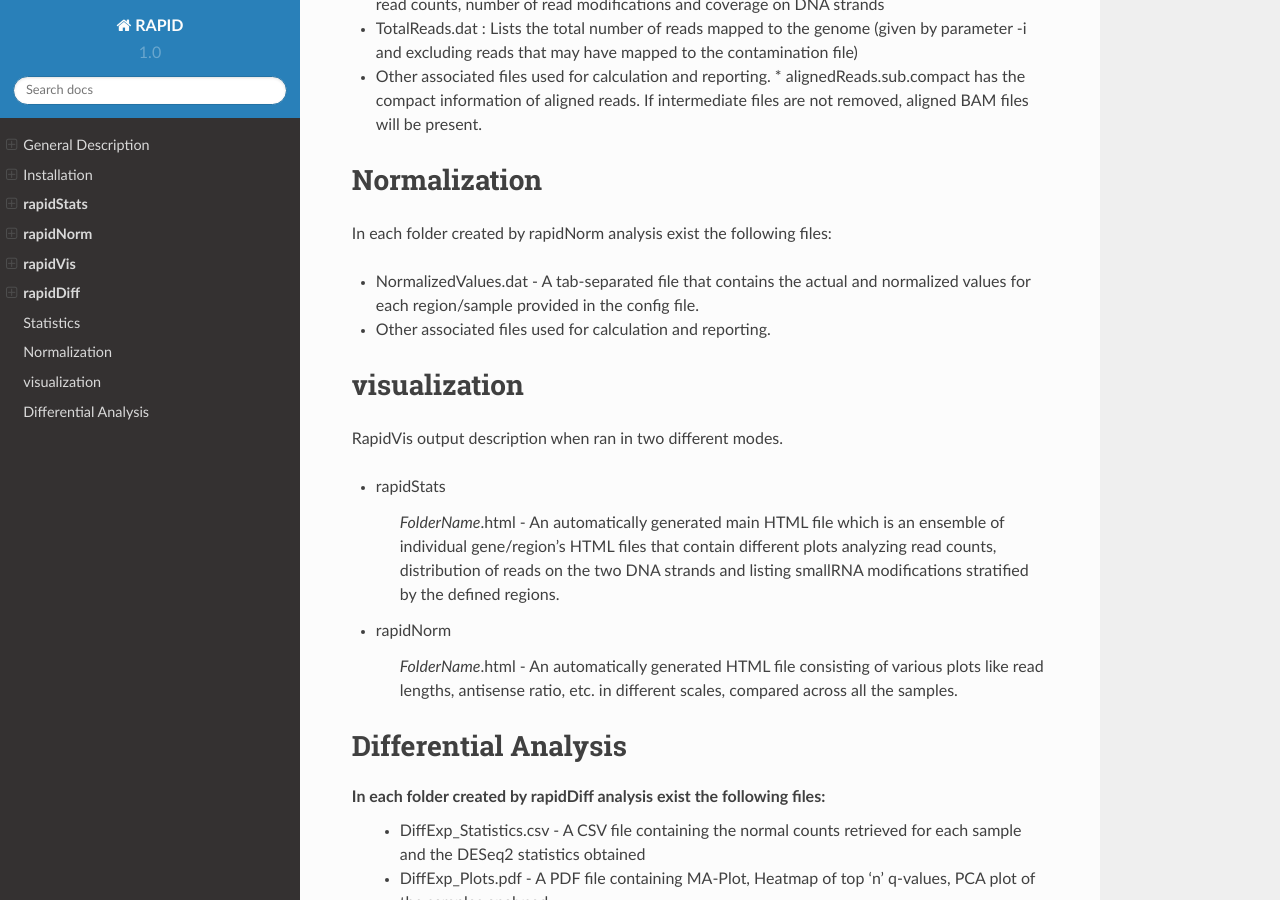
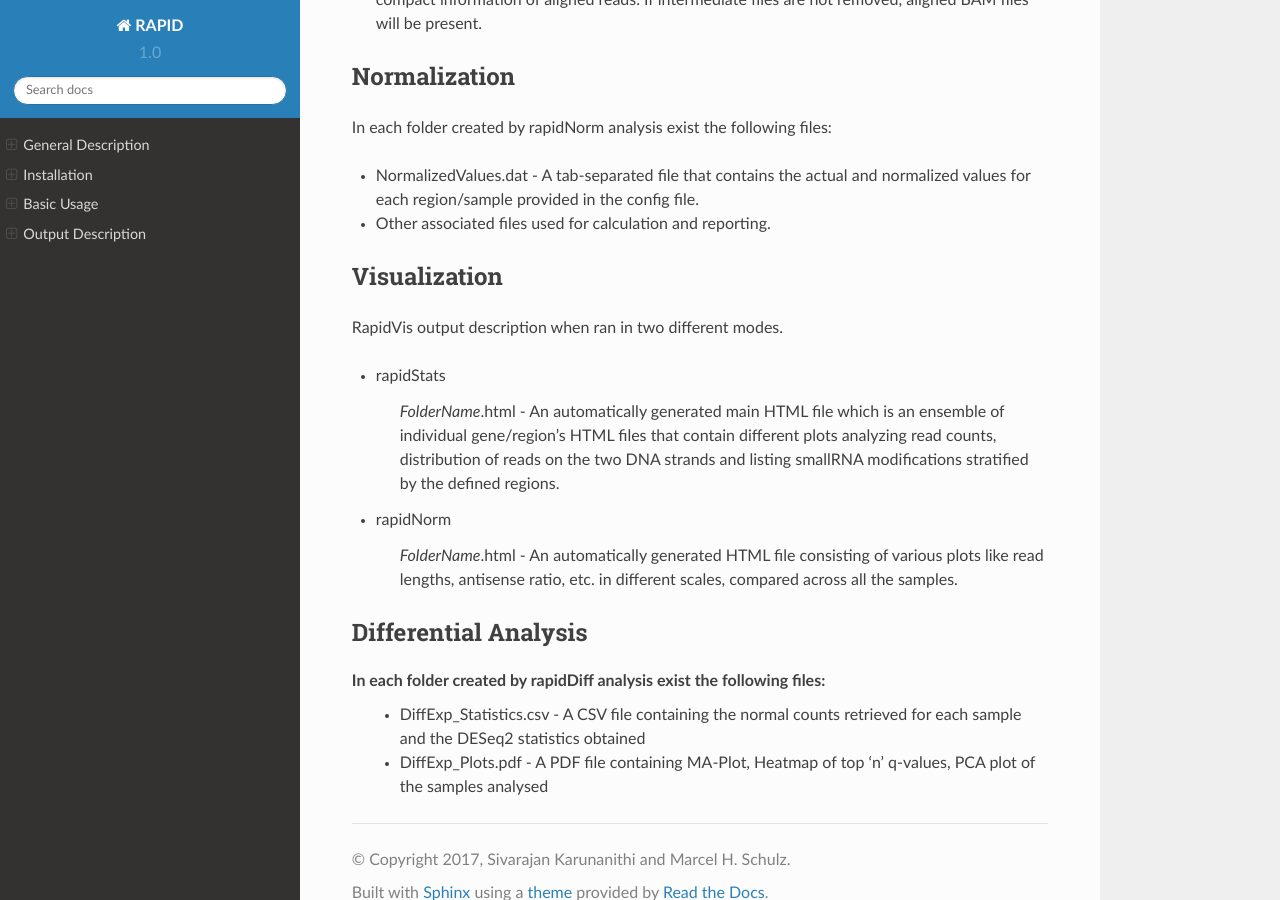
Before and after one commit to SchulzLab/RAPID, a Sphinx documentation site: the page built from docs/index.rst, in a window 1280 px wide and 900 px high, scrolled down 7150 px. Built offline with Sphinx 7.4.7 and the Read the Docs theme 2.0.0, drawn with Linux system fonts in a browser that asks for light colours.

Commit message:
Modifying readthedocs for better chapter headings

```diff
--- a/docs/index.rst
+++ b/docs/index.rst
@@ -67,17 +67,17 @@
 and there should be the folder TestRapid created by **rapidStats** and TestCompare from **rapidNorm** in the testData folder.
 You should also find the outputs described under the **rapidVis** section.
 
-********************
+
 Basic Usage
-********************
+===========
 
 
 **rapidStats**
-================
+--------------
 Basic statistics calculation like analyzing read counts, distribution of reads on the two DNA strands and listing smallRNA modifications stratified by the defined regions are done using this script.
 
 *Input*
-------------------
+^^^^^^^
 
 * Trimmed sequence file (FASTQ) or an alignment file (BAM/SAM)
 * BED file containing the localization and names of genes/regions to be quantified
@@ -88,7 +88,7 @@
 This quantification step provides an output file containing the read counts of various read lengths, modification, strandedness, etc.
 
 *Sample script*
-------------------
+^^^^^^^^^^^^^^^
 
 If using a previously aligned BAM file:
     `./rapidStats.sh -o=/path_to_output_directory/ -f=reads.bam -ft=BAM --remove=no --annot=file.bed --rapid=/rapidPath/`
@@ -126,7 +126,7 @@
 +-------+-----------------+-------------------------------------------------------------------------------------------------------------------------+
 
 *Bed file format* (Do not provide a header, its shown here only for clarity)
---------------------------------------------------------------------------------
+^^^^^^^^^^^^^^^^^^^^^^^^^^^^^^^^^^^^^^^^^^^^^^^^^^^^^^^^^^^^^^^^^^^^^^^^^^^^
 
 +------------+--------+-------+-----------+------------+--------------------------+
 | chromosome |  start |  end  | geneName  | type       | strand (Gene Direction)  |
@@ -143,18 +143,18 @@
 The column *type* in the Bed file says whether a gene has to be treated as background (knockdown) or not during normalizations.
 
 **rapidNorm**
-================
+-------------
 Normalization module aims to facilitate the comparison of genes across various samples, and vice versa. As sequencing depth differs across samples, the read counts have to be normalized. RAPID facilitates two kinds of normalization. (i) DESeq2 based, and (ii) a variant of Total Count Scaling (TCS) method to account for the knockdown associated smallRNAs inherent in sequencing. For a detailed description of the normalization strategy, please have a look at the bioarXiv.
 
 *Input*
-------------------
+^^^^^^^
 
 * BED file containing the localization and names of genes/regions to be compared. Care should be taken to include only the gene/regions which were quantified in **rapidStats**
 * Config file containing the location of **rapidStats** output folders
 
 
 Sample script:
-------------------
+^^^^^^^^^^^^^^
 
 If normalizing using the TCS based normalization:
     `./rapidNorm.sh --out=/path_to_output_directory/ --conf=data.config --annot=regions.bed --rapid=/rapidPath/`
@@ -188,7 +188,7 @@
 
 
 *Config file format*
-----------------------
+^^^^^^^^^^^^^^^^^^^^
 
 +--------------+---------+----------------+
 | location     |  name   |   background   |
@@ -207,17 +207,17 @@
 
 
 **rapidVis**
-================
+------------
 The visualization module of RAPID is a simple R script, which creates informative plots from the output of **rapidStats**, and **rapidNorm**.
 
 *Input*
-------------------
+^^^^^^^
 
 * Path of the output folder from **rapidStats**, and **rapidNorm**
 * BED file containing the localization and names of genes/regions need to be visualized. Care should be taken to include only the gene/regions which were quantified in **rapidStats**
 
 Sample script:
-------------------
+^^^^^^^^^^^^^^
 
     `Rscript rapidVis.r <plotMethod> <outputfolder> <annotationfile> <rapidPath>`
 
@@ -243,17 +243,17 @@
 
 
 **rapidDiff**
-================
+-------------
 This module of RAPID implements DESeq2 software and generate basic graphs to highlight the differentially expressed gene/region among the samples.
 
 *Input*
-------------------
+^^^^^^^
 
 * Path of the output folder from **rapidStats**
 * Config file describing the DESeq2 analysis setup
 
 Sample script:
-------------------
+^^^^^^^^^^^^^^
     `./rapidDiff.sh --out=complete/path/outputDirectory/ --conf=data.config`
 
 If a different q-value cut-off is required:
@@ -276,7 +276,7 @@
 +-------+-------------+--------------------------------------------------------------------------------------------------------------------------------------+
 
 *Config file format*
------------------------
+^^^^^^^^^^^^^^^^^^^^
 
 +------------+------------+-------------+
 | sampleName |   location |   condition |
@@ -292,14 +292,15 @@
 *location* tells the location of rapidStats analysis folders should be used for extracting the raw counts of gene/regions analyzed (**USE ONLY ABSOLUTE PATH**)
 *condition* tells whether the sample is *untreated* or *treated* sample. For example, Use *treated*  drug treated cancerous samples and *untreated* for cancer samples.
 
-********************
+
 Output Description
-********************
+==================
 One of the strengths of RAPID is that a number of useful file with statistics and plots are automaically created which can be used for additional analysis.
 
 
 Statistics
-================
+----------
+
 For each folder respective for each annotation file supplied in --annot parameter is created by rapidStats analysis contains the following files:
 
 * Statistics.dat - A tab-separated file that contains a number of statistics for each region including read counts, number of read modifications and coverage on DNA strands
@@ -310,7 +311,8 @@
 
 
 Normalization
-================
+-------------
+
 In each folder created by rapidNorm analysis exist the following files:
 
 * NormalizedValues.dat - A tab-separated file that contains the actual and normalized values for each region/sample provided in the config file.
@@ -318,8 +320,9 @@
 
 
 
-visualization
-================
+Visualization
+-------------
+
 RapidVis output description when ran in two different modes.
 
 * rapidStats
@@ -332,7 +335,7 @@
 
 
 Differential Analysis
-======================
+---------------------
 
 In each folder created by rapidDiff analysis exist the following files:
   * DiffExp_Statistics.csv - A CSV file containing the normal counts retrieved for each sample and the DESeq2 statistics obtained
```
